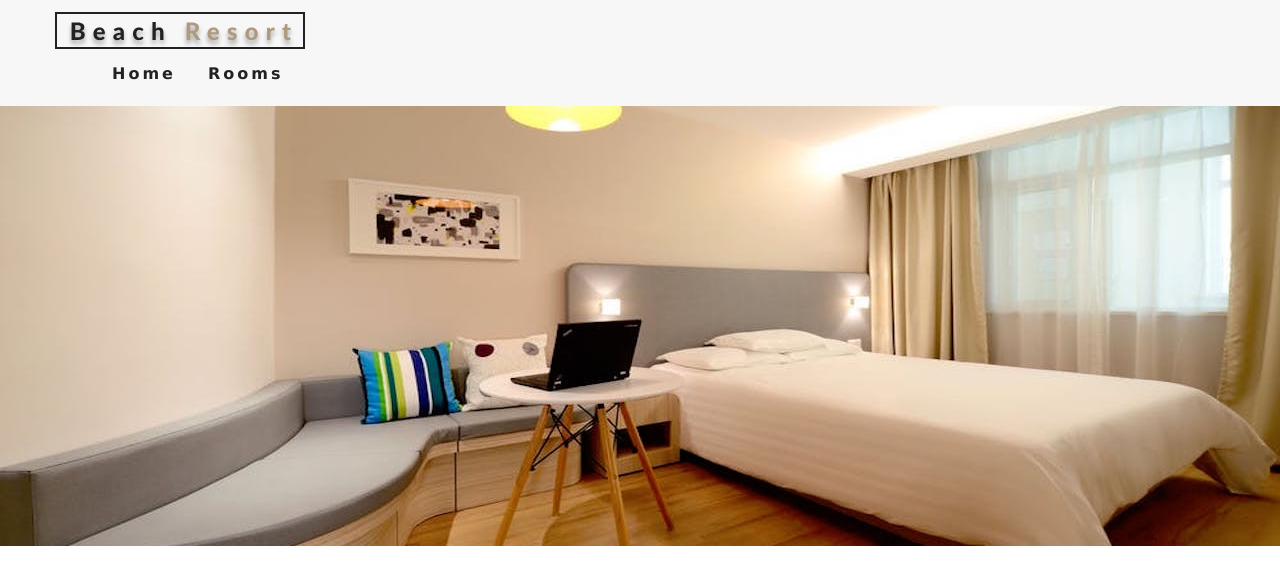
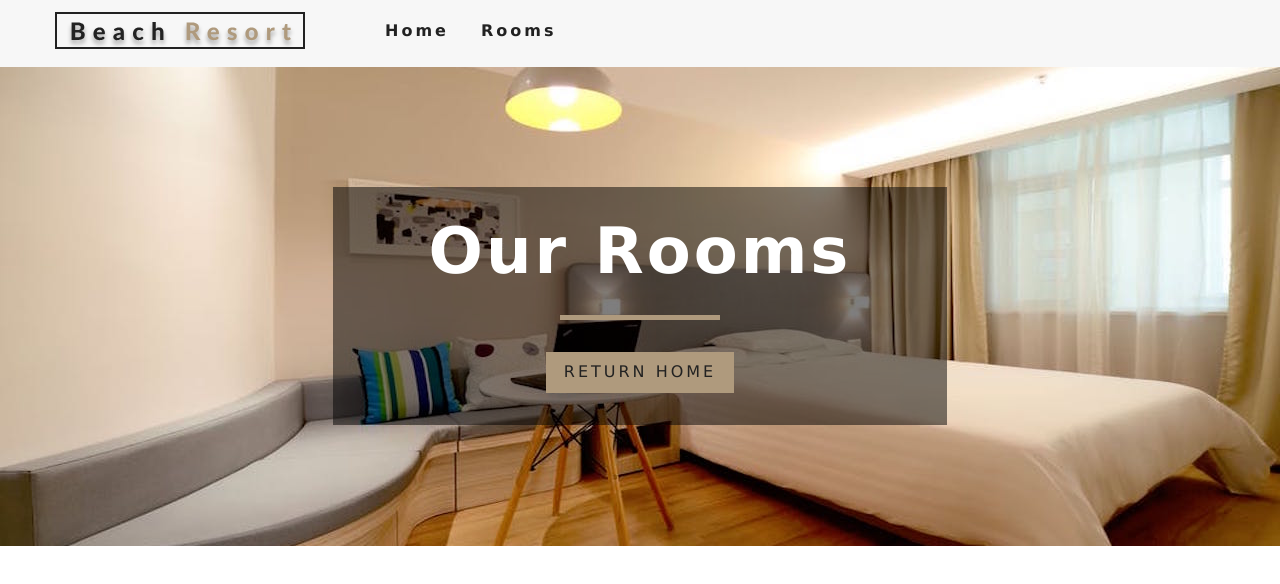
Before and after one commit to expjazz/learning_react-beach-resort, a React (Create React App) app: page /rooms in a window 1280 px wide. Shown: the top 584 px of the page. Built offline with nearby package versions, Linux system fonts and the light colour scheme; the HTML template or start-up script is replaced by a standard one.

Commit message:
add rooms component

```diff
--- a/src/components/Navbar.js
+++ b/src/components/Navbar.js
@@ -23,7 +23,6 @@
             onClick={this.handleToggle} >
             <FaAlignRight className='nav-icon' /></button>
           </div>
-        </div>
       <ul className={this.state.isOpen?'nav-links show-nav' : 'nav-links'} >
         <li>
           <Link to='/' >
@@ -38,6 +37,7 @@
         </li>
       </ul>
 
+        </div>
       </nav>
     )
   }
--- a/src/pages/ErrorPage.js
+++ b/src/pages/ErrorPage.js
@@ -1,9 +1,17 @@
 import React from 'react'
 import Hero from '../components/Hero'
-
+import Banner from '../components/Banner'
+import {Link} from 'react-router-dom'
 const ErrorPage = () => {
   return (
-    <Hero />
+    <Hero>
+      <Banner title='404'
+      subtitle='page not found'>
+        <Link to='/' className='btn-primary' >
+          Return home
+        </Link>
+      </Banner>
+    </Hero>
   )
 }
 
--- a/src/pages/Rooms.js
+++ b/src/pages/Rooms.js
@@ -1,8 +1,17 @@
 import React from 'react'
 import Hero from '../components/Hero'
+import Banner from '../components/Banner'
+import {Link} from 'react-router-dom'
 const Rooms = () => {
   return (
-    <Hero hero='roomsHero' />
+    <Hero hero='roomsHero' >
+      <Banner title='our rooms'>
+        <Link to='/'
+        className='btn-primary'>
+          return home
+        </Link>
+      </Banner>
+    </Hero>
   )
 }
 
```
